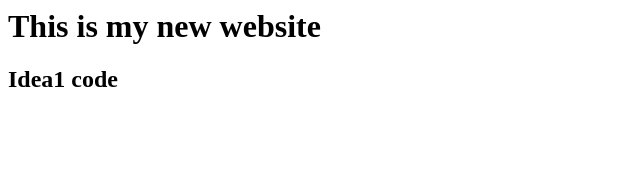
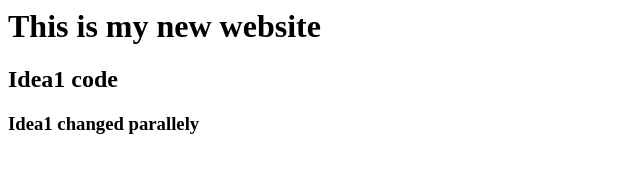
Before and after one commit to senthils123/webrepo, a plain HTML site: page index.html in a window 1280 px wide. Shown: the whole page, without its empty margins (0-640 px from the left). Drawn offline with Linux system fonts and the light colour scheme.

Commit message:
Idea1 modified

```diff
--- a/index.html
+++ b/index.html
@@ -1,2 +1,3 @@
 <h1> This is my new website </h1>
 <h2> Idea1 code </h2>
+<h3> Idea1 changed parallely </3>
```
